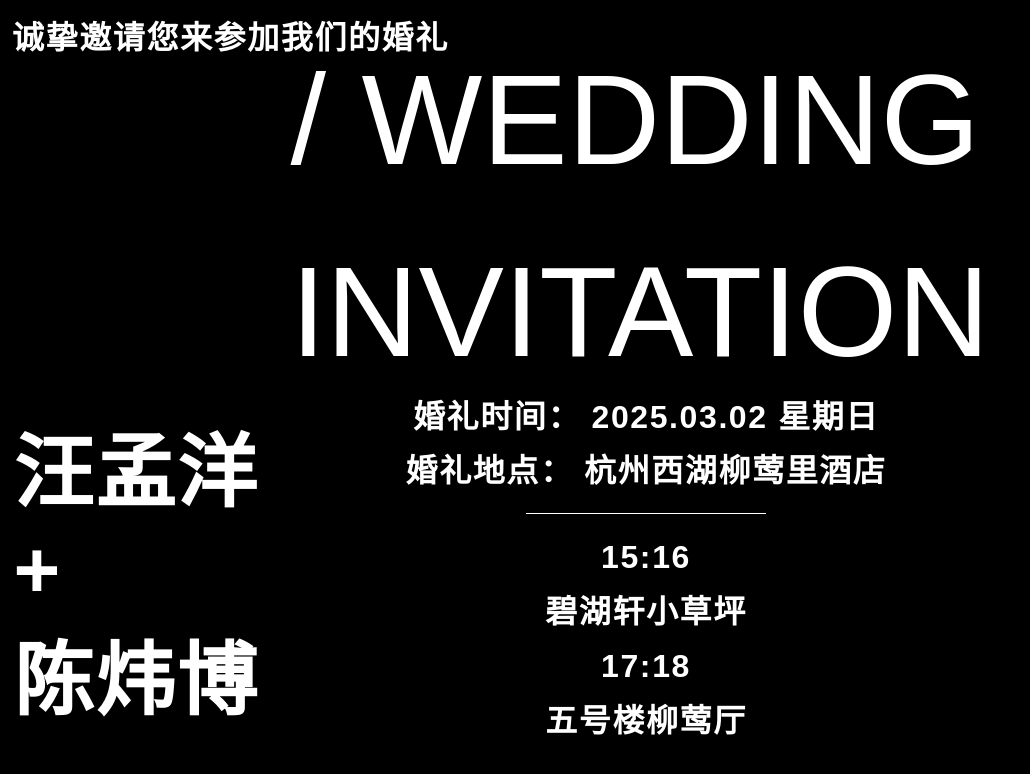
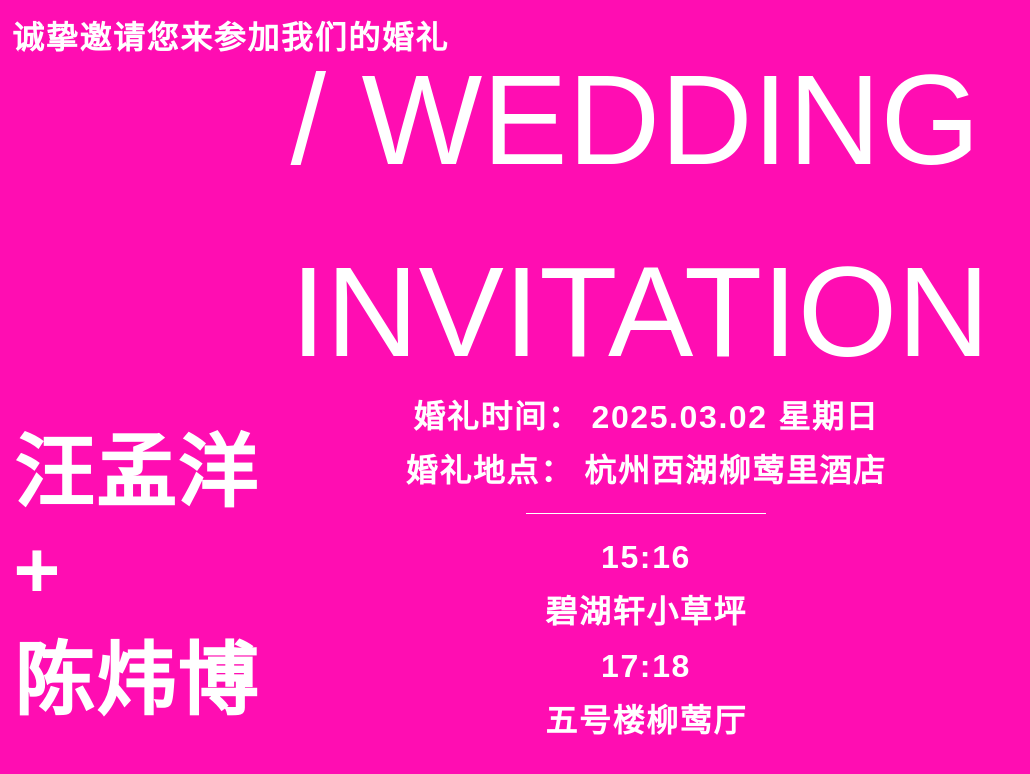
Before and after one commit to chenweibo212/wedding_invitation, a plain HTML site: page index.html in a window 1280 px wide. Shown: the whole page, without its empty margins (0-1030 px from the left). Drawn offline with Linux system fonts and the light colour scheme; files that its build step writes are made by us from their sources; a web font is replaced by a local one.

Commit message:
Update resource paths for GitHub Pages

```diff
--- a/index.html
+++ b/index.html
@@ -6,7 +6,7 @@
     <title>2025/03/02 汪孟洋+陈炜博婚礼邀请函</title>
     <link rel="stylesheet" href="https://fonts.googleapis.com/css2?family=Futura:wght@700&display=swap">
     <link rel="stylesheet" href="https://fonts.googleapis.com/css2?family=Noto+Sans+SC&display=swap">
-    <link rel="stylesheet" href="/wedding/styles.css">
+    <link rel="stylesheet" href="/wedding_invitation/styles.css">
 </head>
 <body>
     <div class="container">
@@ -31,6 +31,6 @@
             </div>
         </div>
     </div>
-    <script src="/wedding/script.js"></script>
+    <script src="/wedding_invitation/script.js"></script>
 </body>
 </html>
```
